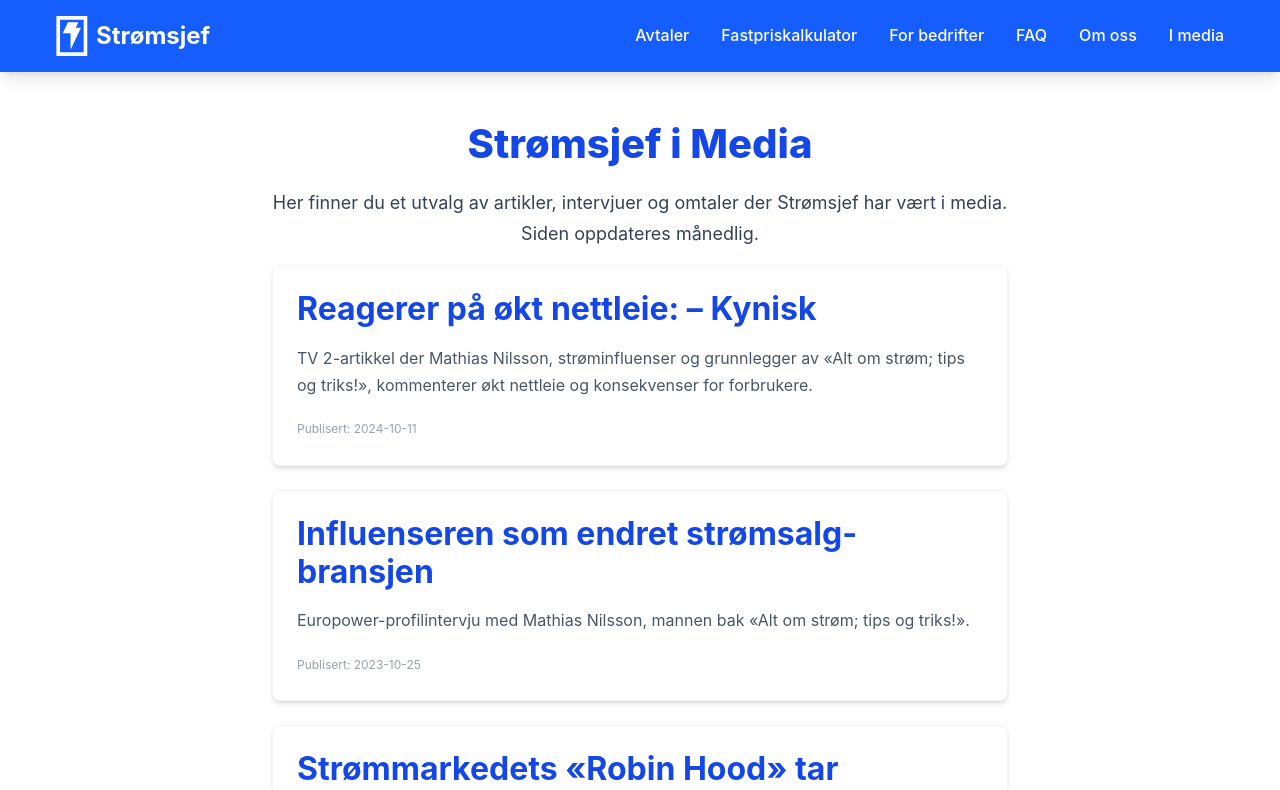
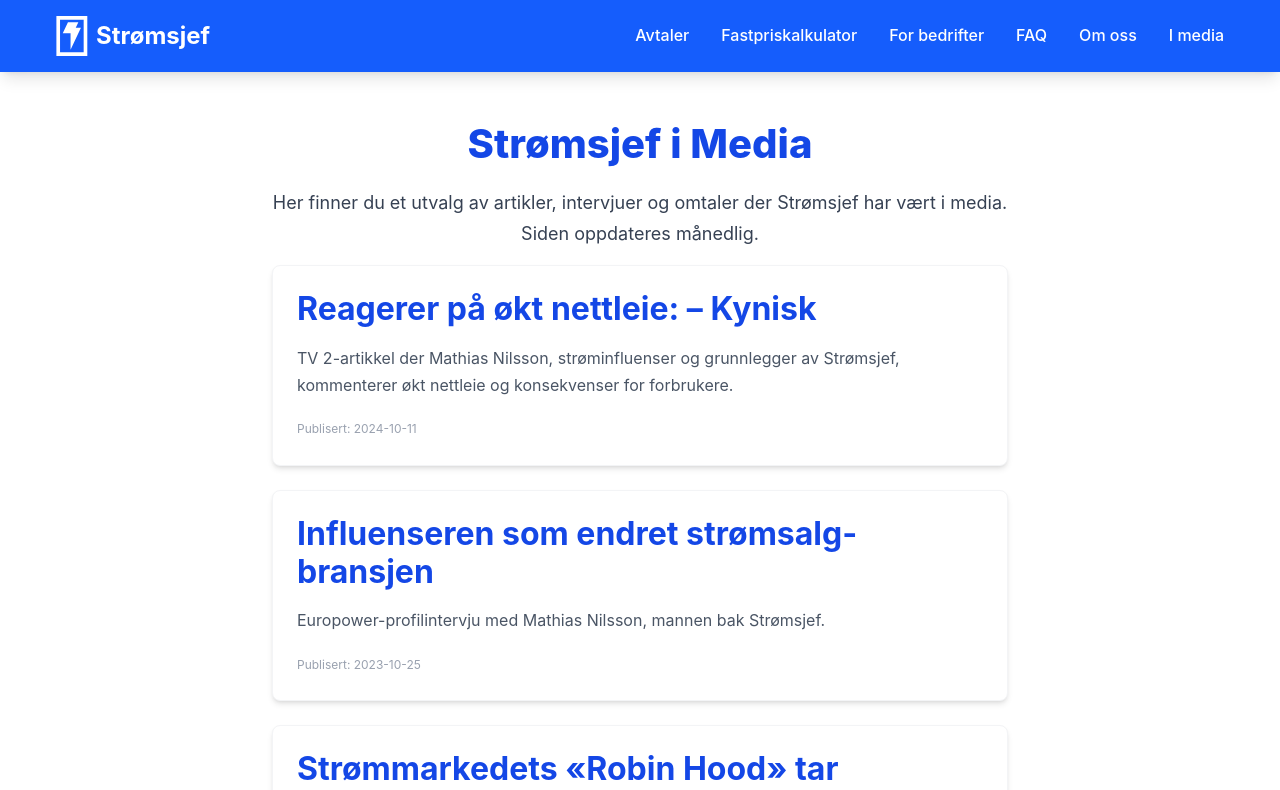
Before and after one commit to hazzler78/stromsjef, a Next.js app: page /media in a window 1280 px wide. Shown: the top 790 px of the page. Built offline with nearby package versions, Linux system fonts and the light colour scheme; no server answers.

Commit message:
Ta bort referenser till 'Alt om strøm; tips og triks!' från media-sidan

```diff
--- a/src/app/media/page.tsx
+++ b/src/app/media/page.tsx
@@ -3,13 +3,13 @@ import React from 'react';
 const mediaPosts = [
   {
     title: 'Reagerer på økt nettleie: – Kynisk',
-    description: 'TV 2-artikkel der Mathias Nilsson, strøminfluenser og grunnlegger av «Alt om strøm; tips og triks!», kommenterer økt nettleie og konsekvenser for forbrukere.',
+    description: 'TV 2-artikkel der Mathias Nilsson, strøminfluenser og grunnlegger av Strømsjef, kommenterer økt nettleie og konsekvenser for forbrukere.',
     url: 'https://www.tv2.no/nyheter/innenriks/reagerer-pa-okt-nettleie-kynisk/17045778/',
     date: '2024-10-11',
   },
   {
     title: 'Influenseren som endret strømsalg-bransjen',
-    description: 'Europower-profilintervju med Mathias Nilsson, mannen bak «Alt om strøm; tips og triks!».',
+    description: 'Europower-profilintervju med Mathias Nilsson, mannen bak Strømsjef.',
     url: 'https://www.europower.no/forbruker/influenseren-som-endret-stromsalg-bransjen/2-1-1536646',
     date: '2023-10-25',
   },
```
